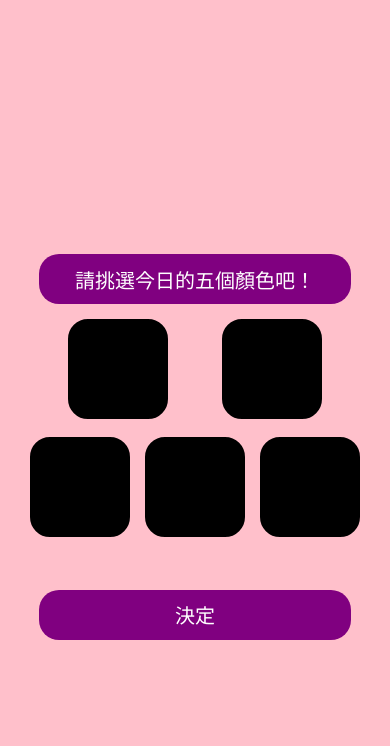
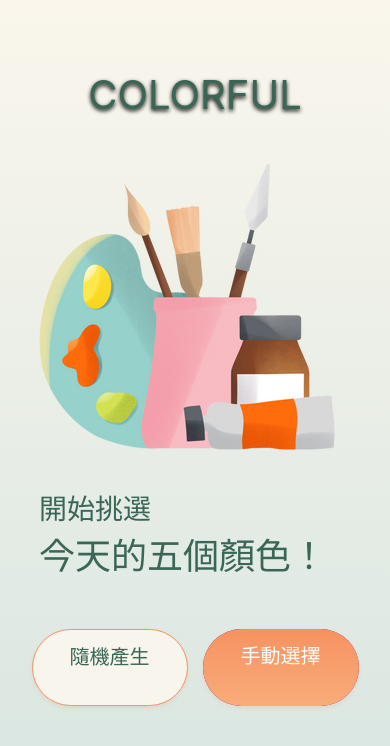
Before and after one commit to tnqa96j/ColorDiary, a React Native app: screen /start in a window 390 px wide. Shown: the top 746 px of the page. Built offline with nearby package versions, Linux system fonts and the light colour scheme; what @gluestack-ui/themed would draw is missing.

Commit message:
04/09 StartScreen completed

```diff
--- a/package.json
+++ b/package.json
@@ -31,7 +31,8 @@
     "reanimated-color-picker": "^3.0.3",
     "redux-persist": "^6.0.0",
     "redux-thunk": "^3.1.0",
-    "@expo/metro-runtime": "~3.1.3"
+    "@expo/metro-runtime": "~3.1.3",
+    "expo-linear-gradient": "~12.7.2"
   },
   "devDependencies": {
     "@babel/core": "^7.20.0"
--- a/src/Screen/HomeScreen.js
+++ b/src/Screen/HomeScreen.js
@@ -1,11 +1,36 @@
-import { View,Text } from "react-native";
+import { View, Text, StyleSheet, ScrollView } from "react-native";
+import { useSelector } from "react-redux";
+import { selectPickedColors } from "../redux/pickColorSlice";
 
-export default function HomeScreen(){
-    return(
-        <View style={{flex:1,justifyContent:"center"}}>
-            <Text>
-                HomeScreen
-            </Text>
+export default function HomeScreen() {
+
+    const colors = useSelector(selectPickedColors);
+    return (
+        <View style={{ flex: 1 }}>
+            <View style={styles.row1}>
+                <View style={{...styles.box,backgroundColor:colors.color1}} />
+                <View style={{...styles.box,backgroundColor:colors.color2}} />
+                <View style={{...styles.box,backgroundColor:colors.color3}} />
+                <View style={{...styles.box,backgroundColor:colors.color4}} />
+                <View style={{...styles.box,backgroundColor:colors.color5}} />
+            </View>
         </View>
     );
 }
+
+const styles = StyleSheet.create({
+    row1: {
+        flex: 0.5,
+        flexDirection: 'row',
+        backgroundColor: 'black',
+        justifyContent:'center'
+    },
+    box: {
+        height:50,
+        width:50,
+        backgroundColor:"gray",
+        marginTop:10,
+        borderColor:'white',
+        borderWidth:2
+    }
+});
--- a/src/Screen/PickColorScreen.js
+++ b/src/Screen/PickColorScreen.js
@@ -3,28 +3,27 @@ import { View, Text } from "react-native";
 import { Modal, StyleSheet, Pressable } from 'react-native';
 import ColorPicker, { Preview, Panel5 } from 'reanimated-color-picker';
 import { useDispatch, useSelector } from "react-redux";
-import { setPickedColor, setHasPickedColor } from '../redux/pickColorSlice';
+import { setPickedColor1, setPickedColor2, setPickedColor3, setPickedColor4, setPickedColor5, setHasPickedColor } from '../redux/pickColorSlice';
 import { selectPickedColors } from '../redux/pickColorSlice';
+import { LinearGradient } from 'expo-linear-gradient';
 
 export default function PickColorScreen() {
 
     const colors = useSelector(selectPickedColors);
 
     const [showModal, setShowModal] = useState(false);
-    const [color1, setColor1] = useState(colors.color1);
-    const [color2, setColor2] = useState(colors.color2);
-    const [color3, setColor3] = useState(colors.color3);
-    const [color4, setColor4] = useState(colors.color4);
-    const [color5, setColor5] = useState(colors.color5);
+
+    const [color1, setColor1] = useState(colors ? colors.color1 : "#000000");
+    const [color2, setColor2] = useState(colors ? colors.color2 : "#000000");
+    const [color3, setColor3] = useState(colors ? colors.color3 : "#000000");
+    const [color4, setColor4] = useState(colors ? colors.color4 : "#000000");
+    const [color5, setColor5] = useState(colors ? colors.color5 : "#000000");
+
     const [buttonIndex, setButtonIndex] = useState();
-
-
 
     const dispatch = useDispatch();
 
-    // Note: 👇 This can be a `worklet` function.
     const onSelectColor = ({ hex }) => {
-        // do something with the selected color.
         if (buttonIndex == 1) {
             setColor1(hex);
         }
@@ -44,22 +43,36 @@ export default function PickColorScreen() {
 
     const passIndex = (index) => {
         setButtonIndex(index);
-        console.log("index " + index);
+        console.log("colorIndex " + index);
     }
 
     useEffect(() => {
-        dispatch(setPickedColor(color1));
-        dispatch(setPickedColor(color2));
-        dispatch(setPickedColor(color3));
-        dispatch(setPickedColor(color4));
-        dispatch(setPickedColor(color5));
-        console.log(colors)
-    }, [color1, color2, color3, color4, color5]);
+        dispatch(setPickedColor1(color1));
+    }, [color1]);
+    useEffect(() => {
+        dispatch(setPickedColor2(color2));
+    }, [color2]);
+
+    useEffect(() => {
+        dispatch(setPickedColor3(color3));
+    }, [color3]);
+
+    useEffect(() => {
+        dispatch(setPickedColor4(color4));
+    }, [color4]);
+
+    useEffect(() => {
+        dispatch(setPickedColor5(color5));
+    }, [color5]);
 
 
     return (
 
         <View style={styles.container}>
+            <LinearGradient
+                colors={['#faf6ec', '#d7e5e1']}
+                style={styles.lineargradient}
+            >
                 <View style={styles.button}>
                     <Text style={styles.buttonText}>請挑選今日的五個顏色吧！</Text>
                 </View>
@@ -85,9 +98,10 @@ export default function PickColorScreen() {
                         style={{ ...styles.pressable, backgroundColor: color5 }} />
                 </View>
 
-            <Pressable onPress={() => setShowModal(false)} style={styles.button}>
+                <Pressable onPress={() => { setShowModal(false); dispatch(setHasPickedColor()) }} style={styles.button}>
                     <Text style={styles.buttonText}>決定</Text>
                 </Pressable>
+            </LinearGradient>
 
 
             <Modal visible={showModal} animationType='slide' >
@@ -101,7 +115,7 @@ export default function PickColorScreen() {
                         }} />
                 </ColorPicker>
 
-                <Pressable onPress={() => { setShowModal(false); dispatch(setHasPickedColor()) }} style={styles.button}>
+                <Pressable onPress={() => setShowModal(false)} style={styles.button}>
                     <Text style={styles.buttonText}>決定</Text>
                 </Pressable>
             </Modal>
@@ -113,8 +127,13 @@ export default function PickColorScreen() {
 const styles = StyleSheet.create({
     container: {
         flex: 1,
-        backgroundColor: 'pink',
-        justifyContent: 'center'
+    },
+    lineargradient: {
+        position:'absolute',
+        left:0,
+        right:0,
+        top:0,
+        bottom:0,
     },
     col: {
         flex: 0.15,
--- /dev/null
+++ b/src/Screen/StartScreen.js
@@ -0,0 +1,150 @@
+import { View, Text, Pressable, StyleSheet, Image } from "react-native";
+import { useDispatch } from "react-redux";
+import { setPickedColor1, setPickedColor2, setPickedColor3, setPickedColor4, setPickedColor5, setHasPickedColor } from '../redux/pickColorSlice';
+import { LinearGradient } from "expo-linear-gradient";
+
+export default function StartScreen({ navigation }) {
+
+    const dispatch = useDispatch();
+
+    let color1 = "", color2 = "", color3 = "", color4 = "", color5 = "";
+
+    const generateRandomColor = () => {
+        // 生成隨機的 R、G、B
+        const r = Math.floor(Math.random() * 256);
+        const g = Math.floor(Math.random() * 256);
+        const b = Math.floor(Math.random() * 256);
+
+        // 將 R、G、B 轉換為 HEX 格式的顏色代碼
+        const hexColor = `#${r.toString(16).padStart(2, '0')}${g.toString(16).padStart(2, '0')}${b.toString(16).padStart(2, '0')}`;
+
+        return hexColor;
+    }
+
+    //按下隨機產生鍵後，隨機產生一個顏色，將顏色存進global state，重複五次這個動作
+    const handlePress = () => {
+        color1 = generateRandomColor();
+        dispatch(setPickedColor1(color1));
+        color2 = generateRandomColor();
+        dispatch(setPickedColor2(color2));
+        color3 = generateRandomColor();
+        dispatch(setPickedColor3(color3));
+        color4 = generateRandomColor();
+        dispatch(setPickedColor4(color4));
+        color5 = generateRandomColor();
+        dispatch(setPickedColor5(color5));
+
+        dispatch(setHasPickedColor());
+    }
+
+
+    return (
+        <View style={styles.container}>
+            <LinearGradient
+                colors={['#faf6ec', '#d7e5e1']}
+                style={styles.lineargradient}>
+
+                <View style={styles.logo}>
+                    <Text style={styles.logoText}>COLORFUL</Text>
+                </View>
+
+                <View style={styles.image}>
+                    <Image source={require('../../assets/shine-painting-tools-and-brushes.png')} />
+                </View>
+
+                <View style={styles.titleArea}>
+                    <Text style={styles.subTitle}>開始挑選</Text>
+                    <Text style={styles.mainTitle}>今天的五個顏色！</Text>
+                </View>
+
+                <View style={styles.buttonArea}>
+                    <Pressable
+                        style={{ ...styles.button, backgroundColor: '#F7F5EC', borderColor: '#F69463', borderWidth: 1 }}
+                        onPress={handlePress}>
+                        <Text style={{ ...styles.buttonText, color: '#3A6655' }}>隨機產生</Text>
+                    </Pressable>
+
+                    <Pressable
+                        style={styles.button}
+                        onPress={() => navigation.navigate('pickColor')}>
+                        <LinearGradient
+                            style={{...styles.lineargradient,borderRadius:100}}
+                            colors={['#F69261','#F8AC79']}>
+                            <Text style={styles.buttonText}>手動選擇</Text>
+                        </LinearGradient>
+                    </Pressable>
+
+                </View>
+
+
+            </LinearGradient>
+
+        </View>
+    );
+}
+const styles = StyleSheet.create({
+    container: {
+        flex: 1,
+        justifyContent: 'center',
+    },
+    logo: {
+        paddingTop: 70,
+    },
+    logoText: {
+        fontSize: 40,
+        textAlign: 'center',
+        color:'#3A6655',
+        textShadowColor:"black",
+        textShadowOffset:{ width: 0, height: 2 },
+        textShadowRadius:4,
+        elevation:4,
+    },
+    image: {
+
+    },
+    titleArea: {
+        width: '80%',
+        alignSelf: 'center'
+
+    },
+    mainTitle: {
+        fontSize: 36,
+        color:"#3A6655"
+    },
+    subTitle: {
+        fontSize: 28,
+        color:'#3A6655'
+    },
+    buttonArea: {
+        flex: 0.4,
+        flexDirection: 'row',
+        justifyContent: 'center',
+        marginTop: 50,
+        gap: 15
+    },
+    button: {
+        width: '40%',
+        height: '90%',
+        backgroundColor: 'purple',
+        borderRadius: 100,
+        shadowColor: '#F69261',
+        shadowOffset: { width: 0, height: 2 },
+        shadowOpacity: 0.2,
+        shadowRadius: 4,
+        elevation: 4, // for Android
+
+    },
+    buttonText: {
+        color: "white",
+        textAlign: 'center',
+        fontSize: 20,
+        lineHeight: 55
+    },
+    lineargradient: {
+        position: 'absolute',
+        left: 0,
+        right: 0,
+        top: 0,
+        bottom: 0,
+    },
+});
--- a/src/navigation/index.js
+++ b/src/navigation/index.js
@@ -7,6 +7,7 @@ import DiaryScreen from "../Screen/DiaryScreen";
 import ColorAlbumScreen from "../Screen/ColorAlbumScreen";
 import SettingScreen from "../Screen/SettingScreen";
 import PickColorScreen from "../Screen/PickColorScreen";
+import StartScreen from "../Screen/StartScreen";
 import { Ionicons } from "@expo/vector-icons";
 import { Platform } from "react-native";
 import { useSafeAreaInsets } from "react-native-safe-area-context";
@@ -22,15 +23,24 @@ const Tab = createBottomTabNavigator();
 export default function Navigation() {
     const hasPickedColor = useSelector(selectHasPickedColor)
     return (
-        <>
-            {
-                !hasPickedColor ? <PickColorScreen /> : (
-                    <NavigationContainer>
-                        <MyTab />
-                    </NavigationContainer>
-                )
-            }
-        </>
+
+        <NavigationContainer>
+            {!hasPickedColor ?<NyStack />:<MyTab />}
+        </NavigationContainer>
+
+    );
+}
+
+const NyStack = () => {
+    return (
+        <Stack.Navigator
+            initialRouteName="HomeStack"
+            screenOptions={{
+                headerShown: false,
+            }}>
+            <Stack.Screen name="start" component={StartScreen} />
+            <Stack.Screen name="pickColor" component={PickColorScreen} />
+        </Stack.Navigator>
     );
 }
 
--- a/src/redux/pickColorSlice.js
+++ b/src/redux/pickColorSlice.js
@@ -3,7 +3,7 @@ import { createSlice } from "@reduxjs/toolkit";
 const initialState = {
     colors:{
         color1:"#000000",
-        color2:"#000000",
+        color2:"#fed9a8",
         color3:"#000000",
         color4:"#000000",
         color5:"#000000",
@@ -16,8 +16,20 @@ const pickColorSlice = createSlice({
     initialState,
     reducers:{
         //將顏色加入陣列的action
-        setPickedColor:(state,actions) => {
-            state.colors = actions.payload;
+        setPickedColor1:(state,actions) => {
+            state.colors.color1 = actions.payload;
+        },
+        setPickedColor2:(state,actions) => {
+            state.colors.color2 = actions.payload;
+        },
+        setPickedColor3:(state,actions) => {
+            state.colors.color3 = actions.payload;
+        },
+        setPickedColor4:(state,actions) => {
+            state.colors.color4 = actions.payload;
+        },
+        setPickedColor5:(state,actions) => {
+            state.colors.color5 = actions.payload;
         },
         //將hasPickedColor改成true的action
         setHasPickedColor:(state) => {
@@ -29,6 +41,6 @@ const pickColorSlice = createSlice({
 export const selectPickedColors = (state) => state.pickColor.colors;
 export const selectHasPickedColor = (state) => state.pickColor.hasPickedColor;
 
-export const { setPickedColor,setHasPickedColor } = pickColorSlice.actions;
+export const { setPickedColor1,setPickedColor2,setPickedColor3,setPickedColor4,setPickedColor5,setHasPickedColor } = pickColorSlice.actions;
 
 export default pickColorSlice.reducer;
```
Also changed, not shown: assets/shine-painting-tools-and-brushes.png (added), 1 other file (tests, documents, lock files or other folders). Lines whose indentation alone changed are shown as unchanged.
